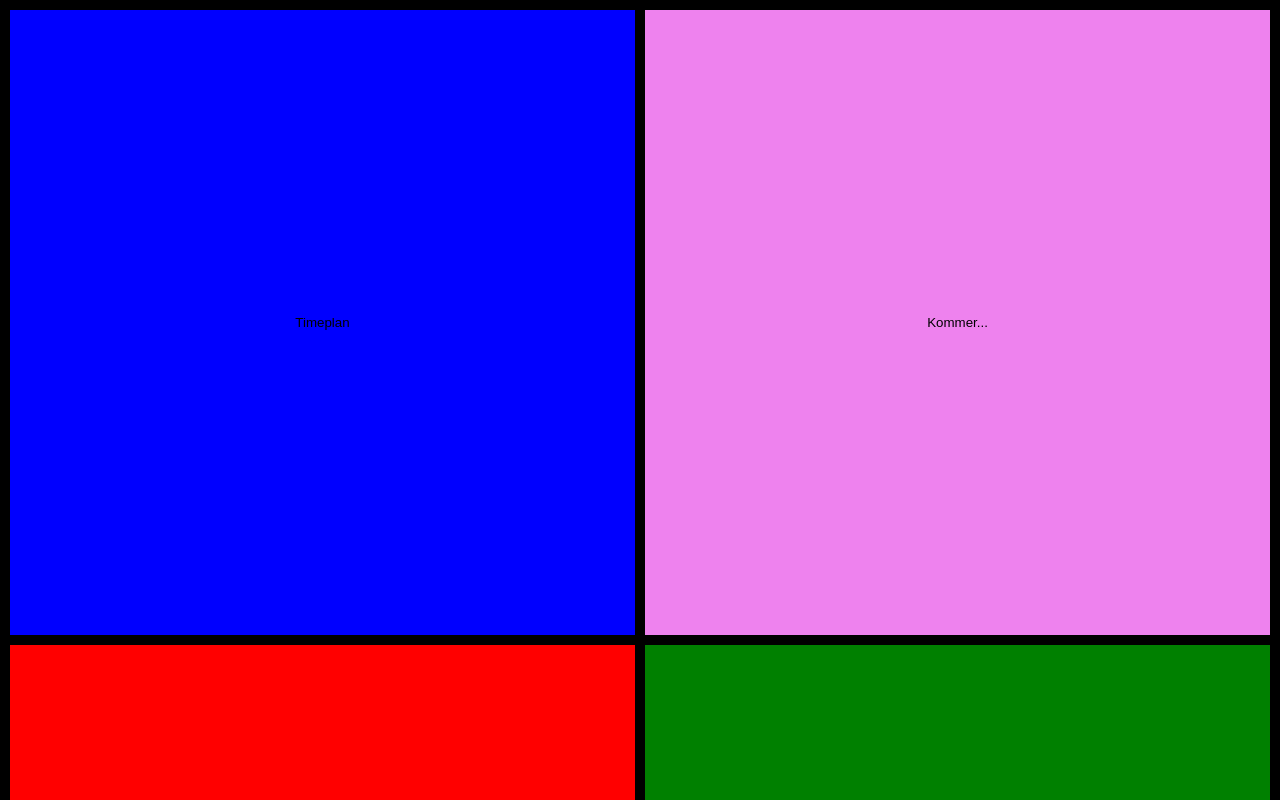
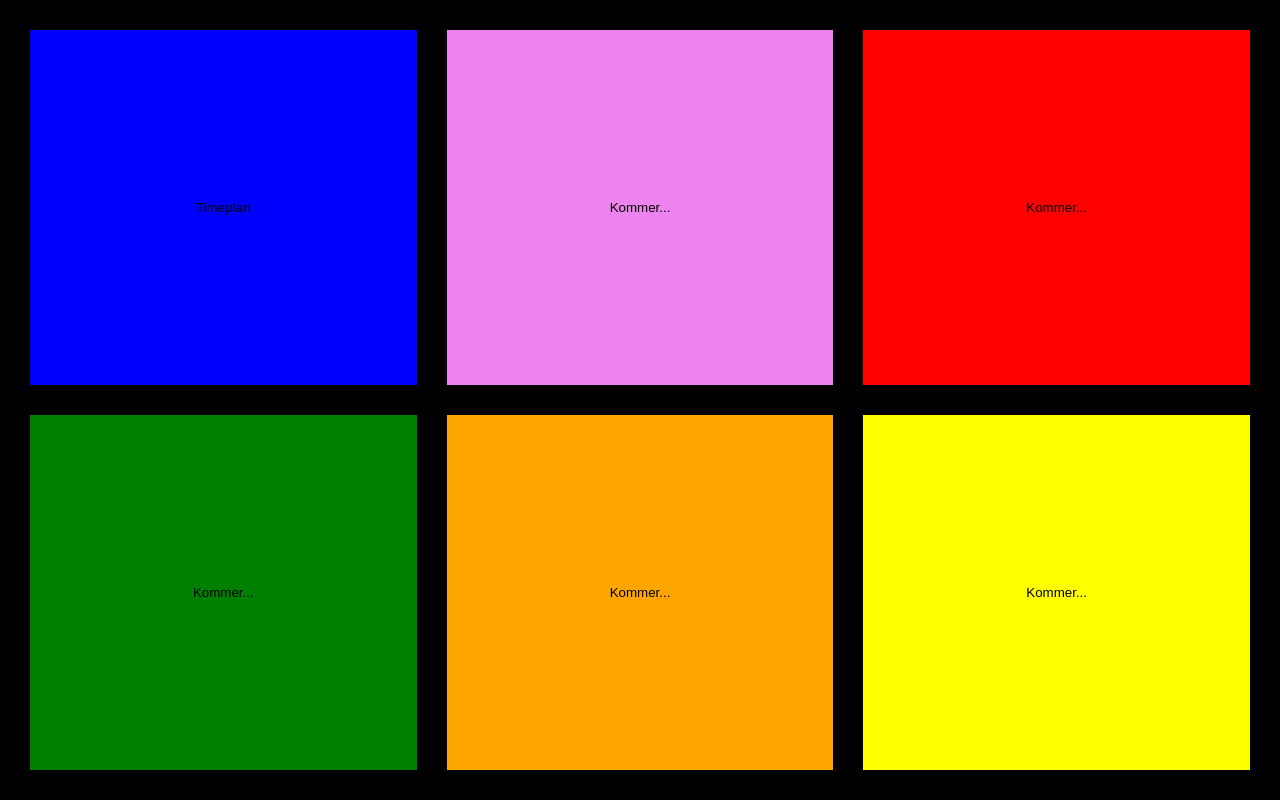
Before and after one commit to Brikt2/touch, a plain HTML site: page index.html in a window 1280 px wide. Shown: the top 800 px of the page. Drawn offline with Linux system fonts and the light colour scheme.

Commit message:
heipådeg

```diff
--- a/index.html
+++ b/index.html
@@ -17,15 +17,17 @@
                 }
                 #knapper {
                         display: grid;
-                        row-gap: 10px;
-                        column-gap: 10px;
-                        padding: 10px;
-                        grid-template-columns: auto auto;
-                        grid-template-rows: 1fr 1fr 1fr;
+                        column-gap: 30px;
+                        padding: 30px;
+                        grid-template-columns: auto auto auto;
+                        grid-template-rows: auto auto;
+                        height: 100vh;
+                        width: 100vw;
+                        row-gap: 30px;
                 }
                 button {
                         padding: 20px;
-                        aspect-ratio: 1/1;
+
                 }
                 #timeplan-knapp {
                         background-color: blue;
```
